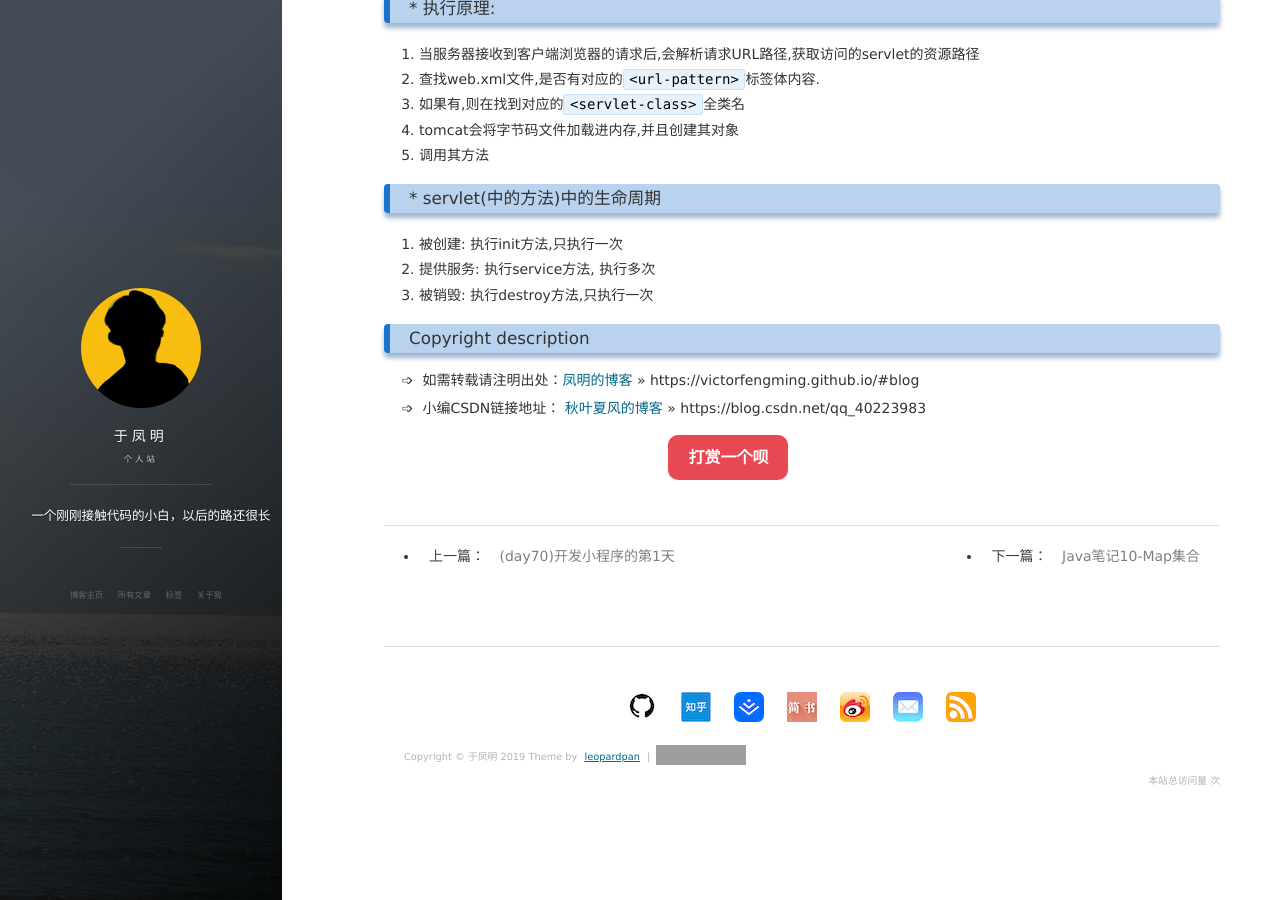
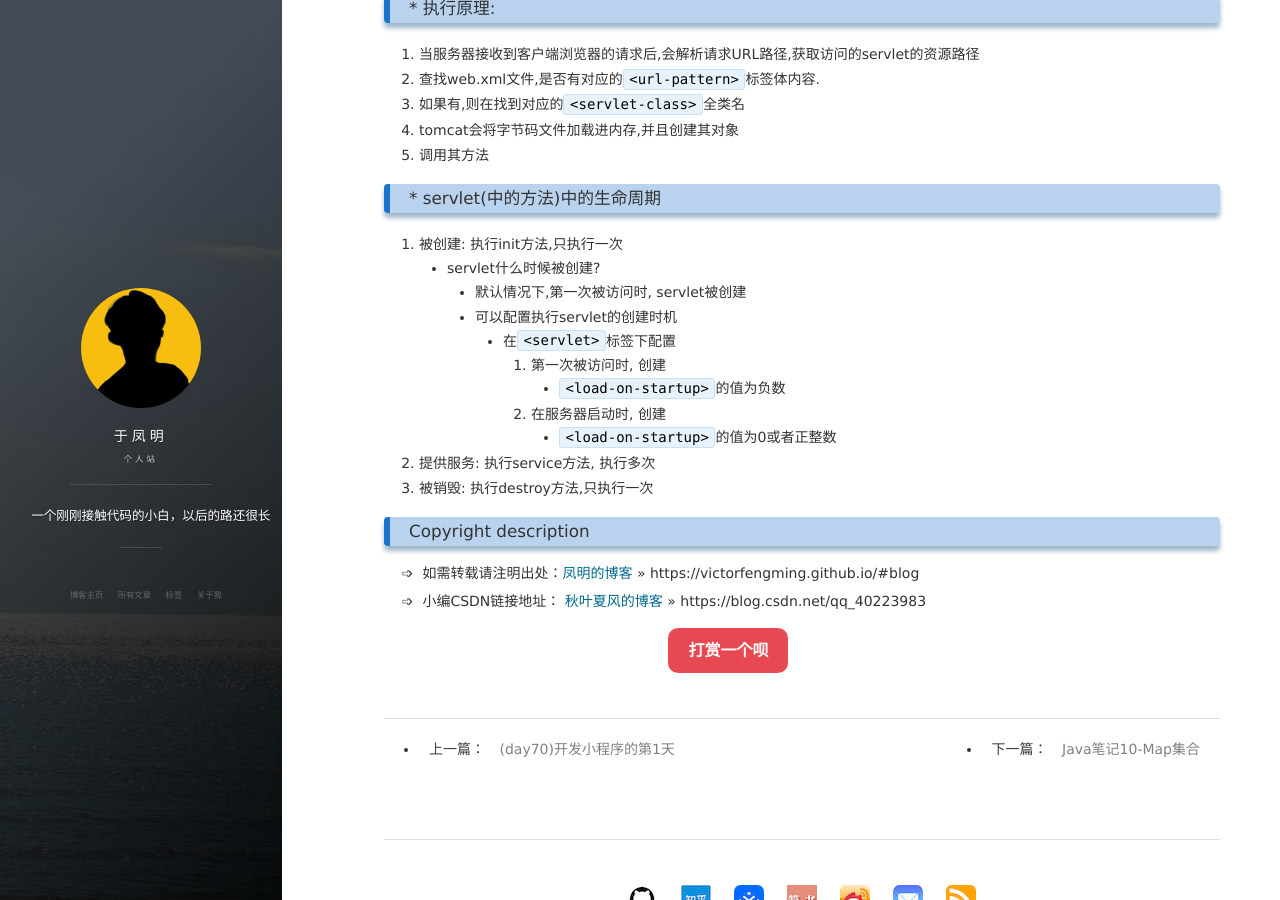
Before and after one commit to victorfengming/victorfengming.github.io.leopardpan, a Jekyll site: the page built from _posts/java/2019-10-22-servlet.markdown, in a window 1280 px wide and 900 px high, scrolled down 830 px. Built offline with Jekyll 4.4.1, drawn with Linux system fonts in a browser that asks for light colours; nearby versions of some CDN libraries; comment, search, counter and statistics services are not loaded; grey boxes are pictures that could not be loaded.

Commit message:
送你一些小技巧,caoyang7

```diff
--- a/_posts/java/2019-10-22-servlet.markdown
+++ b/_posts/java/2019-10-22-servlet.markdown
@@ -47,5 +47,14 @@ alt+enter
 
 ### * servlet(中的方法)中的生命周期
 1. 被创建: 执行init方法,只执行一次
+    * servlet什么时候被创建?
+        * 默认情况下,第一次被访问时, servlet被创建
+        * 可以配置执行servlet的创建时机
+            * 在`<servlet>`标签下配置
+                1. 第一次被访问时, 创建
+                    * `<load-on-startup>`的值为负数
+                2. 在服务器启动时, 创建
+                    * `<load-on-startup>`的值为0或者正整数
+
 2. 提供服务: 执行service方法, 执行多次
 3. 被销毁: 执行destroy方法,只执行一次
```
Also changed, not shown: _posts/unclass/2019-08-15-various-skills.md (renamed from _posts/linux/2019-08-15-various-skills.md, +1 -1 lines).
